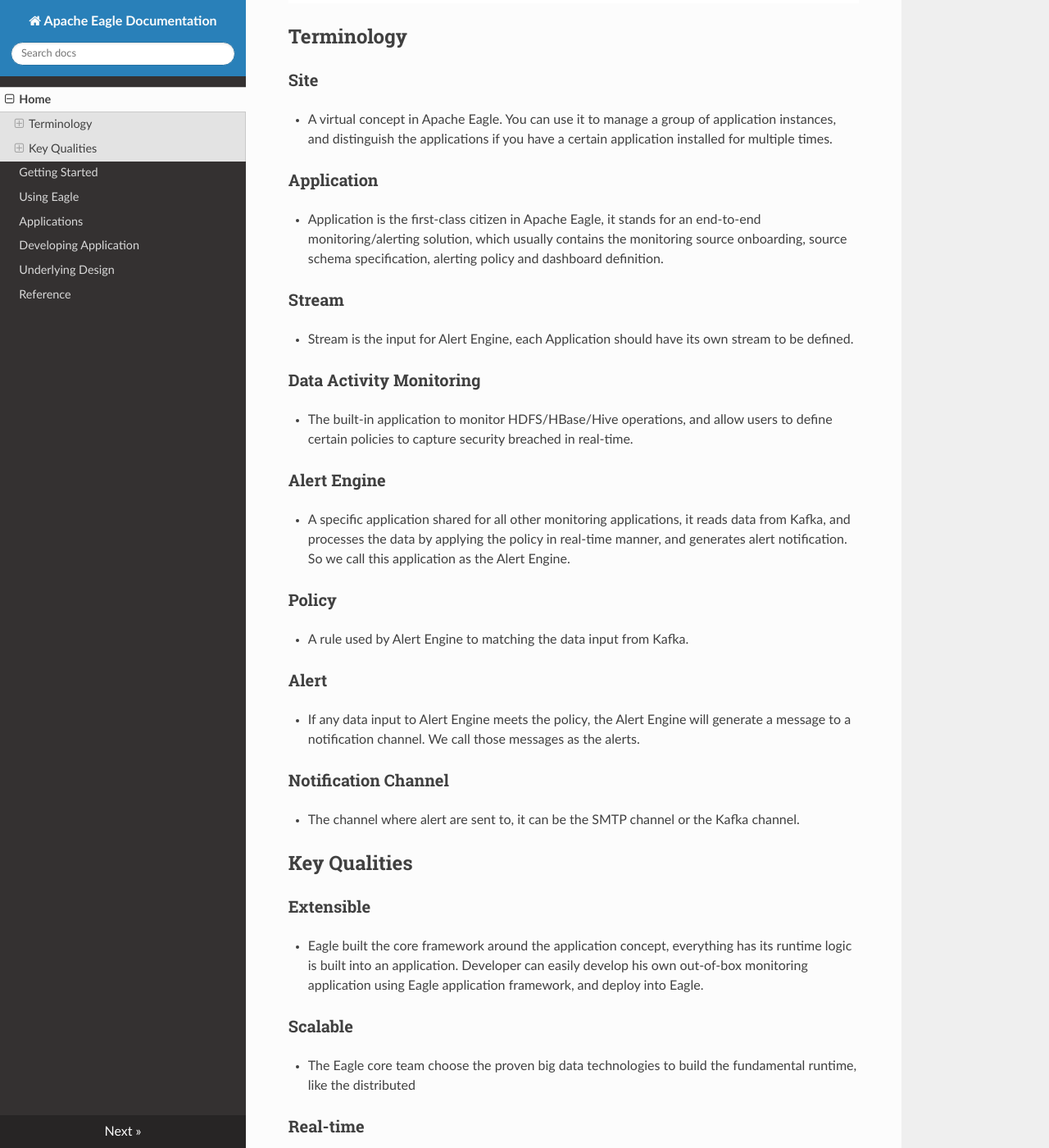
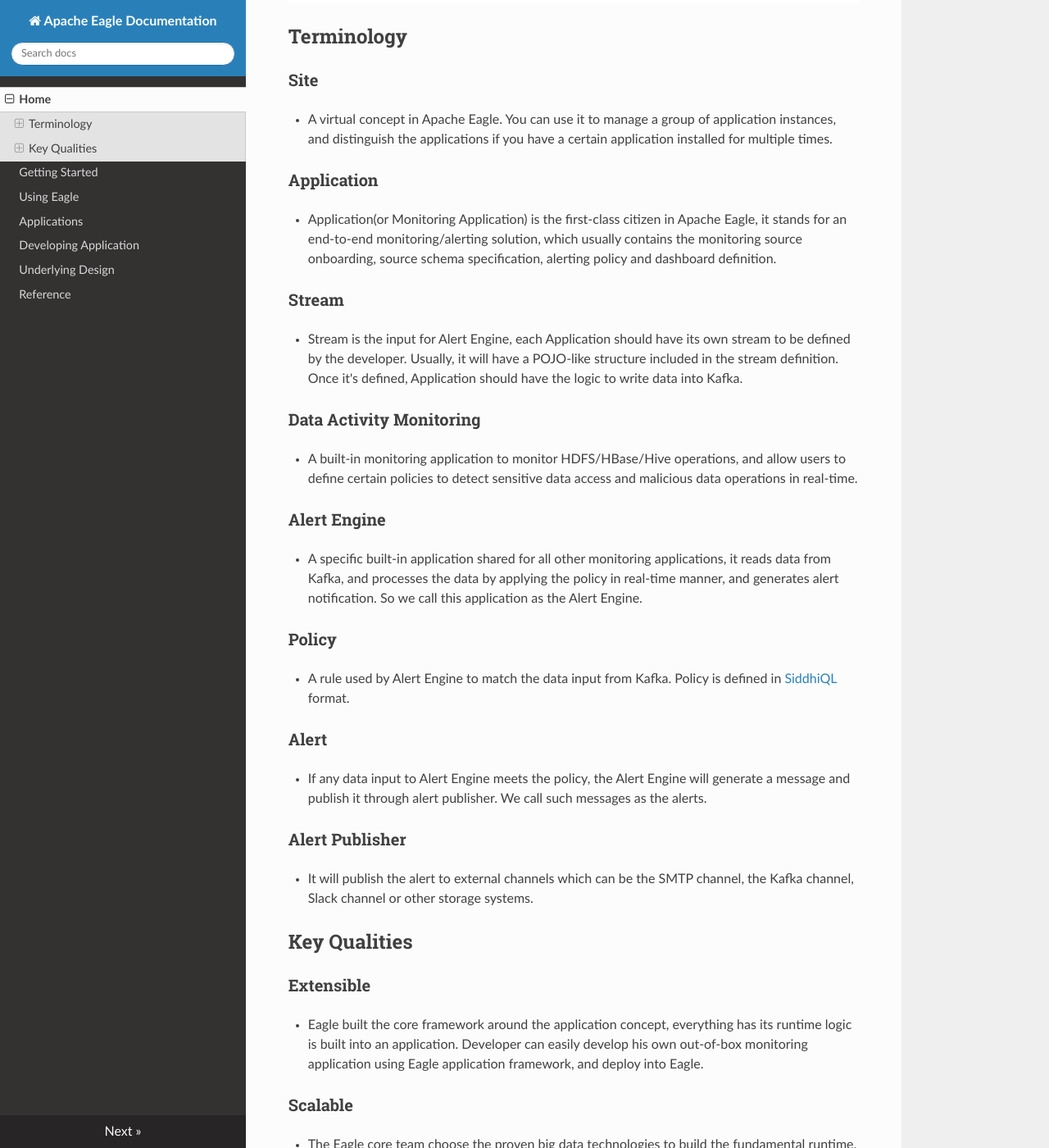
Before and after one commit to anyway1021/eagle-doc, an MkDocs documentation site: the page built from docs/home.md, in a window 1280 px wide and 1400 px high, scrolled down 888 px. Shown: the whole window at 82% size. Built offline with MkDocs 1.6.1, drawn with Linux system fonts in a browser that asks for light colours; nearby versions of some CDN libraries; old or Windows-style settings are respelled for this version of MkDocs.

Commit message:
Update home.md

```diff
--- a/docs/home.md
+++ b/docs/home.md
@@ -12,31 +12,31 @@
 
 ### Application
 
-* Application is the first-class citizen in Apache Eagle, it stands for an end-to-end monitoring/alerting solution, which usually contains the monitoring source onboarding, source schema specification, alerting policy and dashboard definition.
+* Application(or Monitoring Application) is the first-class citizen in Apache Eagle, it stands for an end-to-end monitoring/alerting solution, which usually contains the monitoring source onboarding, source schema specification, alerting policy and dashboard definition.
 
 ### Stream
 
-* Stream is the input for Alert Engine, each Application should have its own stream to be defined.
+* Stream is the input for Alert Engine, each Application should have its own stream to be defined by the developer. Usually, it will have a POJO-like structure included in the stream definition. Once it's defined, Application should have the logic to write data into Kafka.
 
 ### Data Activity Monitoring
 
-* The built-in application to monitor HDFS/HBase/Hive operations, and allow users to define certain policies to capture security breached in real-time.
+* A built-in monitoring application to monitor HDFS/HBase/Hive operations, and allow users to define certain policies to detect sensitive data access and malicious data operations in real-time.
 
 ### Alert Engine
 
-* A specific application shared for all other monitoring applications, it reads data from Kafka, and processes the data by applying the policy in real-time manner, and generates alert notification. So we call this application as the Alert Engine.
+* A specific built-in application shared for all other monitoring applications, it reads data from Kafka, and processes the data by applying the policy in real-time manner, and generates alert notification. So we call this application as the Alert Engine.
 
 ### Policy
 
-* A rule used by Alert Engine to matching the data input from Kafka.
+* A rule used by Alert Engine to match the data input from Kafka. Policy is defined in [SiddhiQL](https://docs.wso2.com/display/CEP300/Siddhi+Language+Specification) format.
 
 ### Alert
 
-* If any data input to Alert Engine meets the policy, the Alert Engine will generate a message to a notification channel. We call those messages as the alerts.
+* If any data input to Alert Engine meets the policy, the Alert Engine will generate a message and publish it through alert publisher. We call such messages as the alerts.
 
-### Notification Channel
+### Alert Publisher
 
-* The channel where alert are sent to, it can be the SMTP channel or the Kafka channel.
+* It will publish the alert to external channels which can be the SMTP channel, the Kafka channel, Slack channel or other storage systems.
 
 ## Key Qualities
 
```
